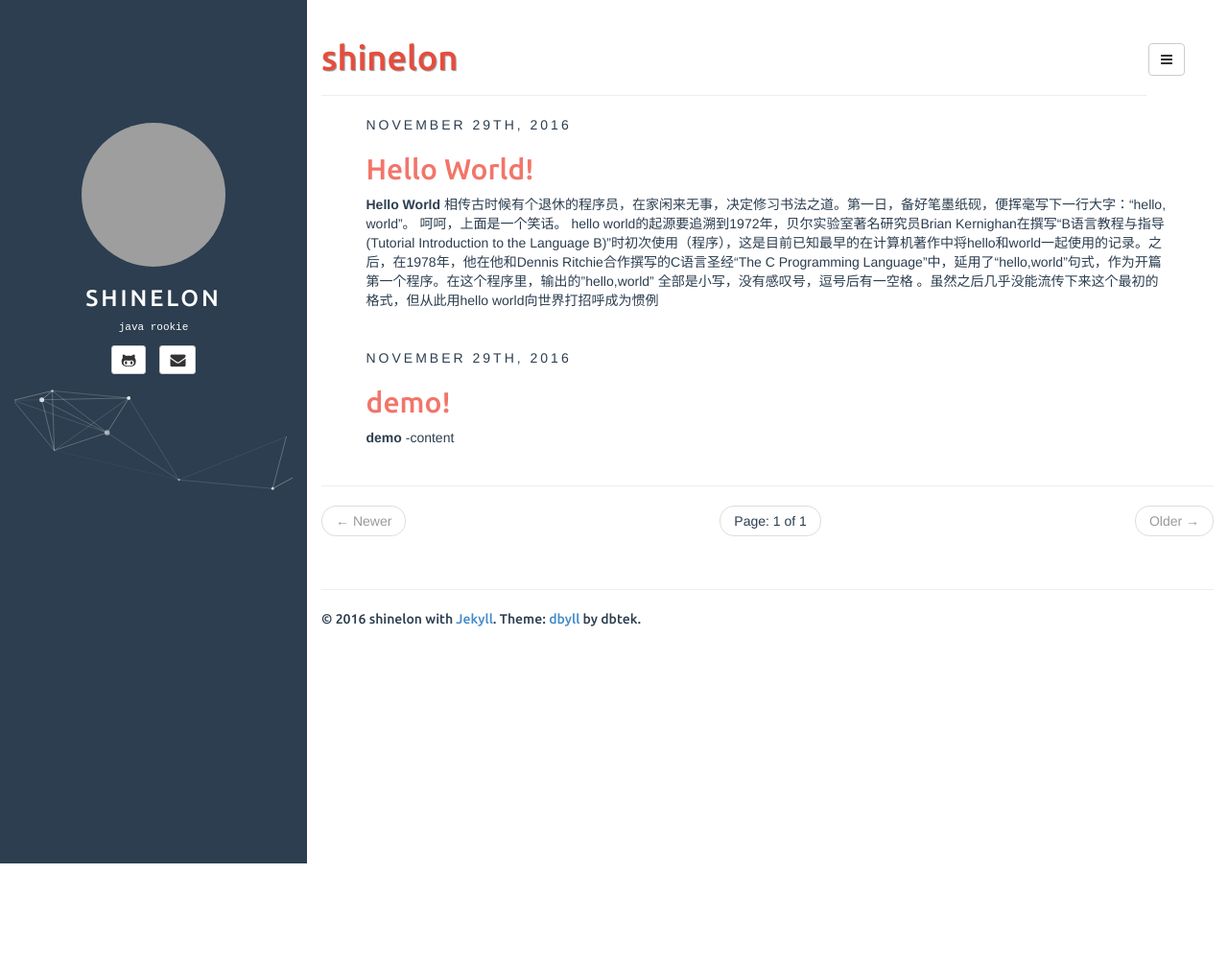
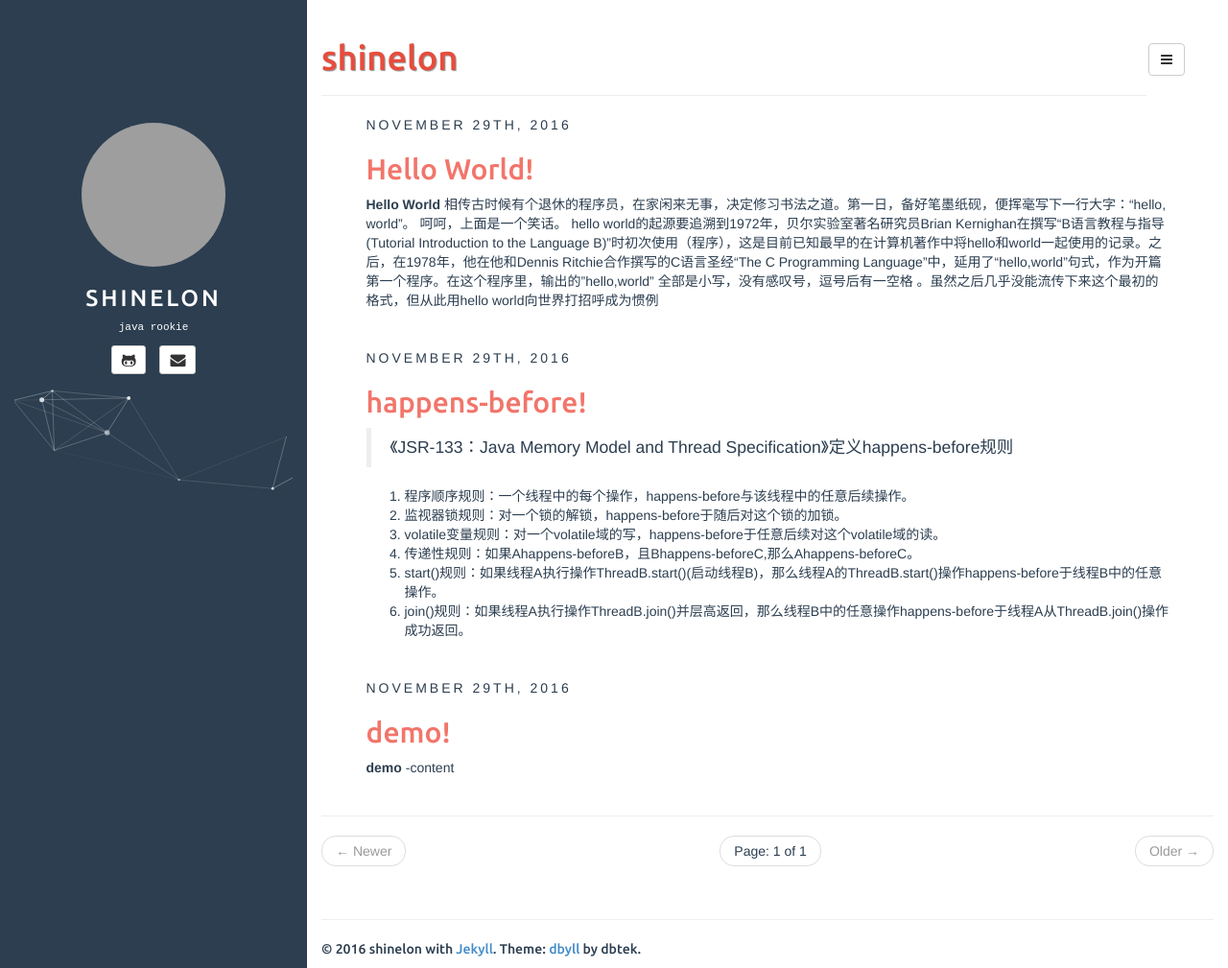
Before and after one commit to shinelon/shinelon, a Jekyll site: the page built from index.html, in a window 1280 px wide and 1009 px high. Shown: the whole window at 96% size. Built offline with Jekyll 4.4.1, drawn with Linux system fonts in a browser that asks for light colours; the list of posts is cut into pages by our own code; grey boxes are pictures that could not be loaded.

Commit message:
modify file

```diff
--- a/_includes/default.html
+++ b/_includes/default.html
@@ -104,8 +104,8 @@
 
 	<script type="text/javascript" src="{{ site.BASE_PATH }}/assets/resources/jquery/jquery.min.js"></script>
 	<script type="text/javascript" src="{{ site.BASE_PATH }}/assets/resources/bootstrap/js/bootstrap.min.js"></script>
-	<script type="text/javascript" src="https://cdn.jsdelivr.net/particles.js/2.0.0/particles.min.js"></script>
-<!-- 	<script type="text/javascript" src="{{ site.BASE_PATH }}/assets/js/particles.min.js"></script> -->
+<!-- 	<script type="text/javascript" src="https://cdn.jsdelivr.net/particles.js/2.0.0/particles.min.js"></script> -->
+	<script type="text/javascript" src="{{ site.BASE_PATH }}/assets/js/particles.min.js"></script>
 	<script type="text/javascript" src="{{ site.BASE_PATH }}/assets/js/app.js"></script>
 </body>
 </html>
--- /dev/null
+++ b/_posts/2016-11-29-happens-before.md
@@ -0,0 +1,17 @@
+---
+layout: post
+title: happens-before!
+categories: [general,study]
+tags: [IT,JAVA]
+fullview: true
+comments: true
+---
+
+>《JSR-133：Java Memory Model and Thread Specification》定义happens-before规则<br>
+
+ 1. 程序顺序规则：一个线程中的每个操作，happens-before与该线程中的任意后续操作。
+ 2. 监视器锁规则：对一个锁的解锁，happens-before于随后对这个锁的加锁。
+ 3. volatile变量规则：对一个volatile域的写，happens-before于任意后续对这个volatile域的读。
+4. 传递性规则：如果Ahappens-beforeB，且Bhappens-beforeC,那么Ahappens-beforeC。
+5. start()规则：如果线程A执行操作ThreadB.start()(启动线程B)，那么线程A的ThreadB.start()操作happens-before于线程B中的任意操作。
+6. join()规则：如果线程A执行操作ThreadB.join()并层高返回，那么线程B中的任意操作happens-before于线程A从ThreadB.join()操作成功返回。
```
Also changed, not shown: assets/js/particles.min.js.
